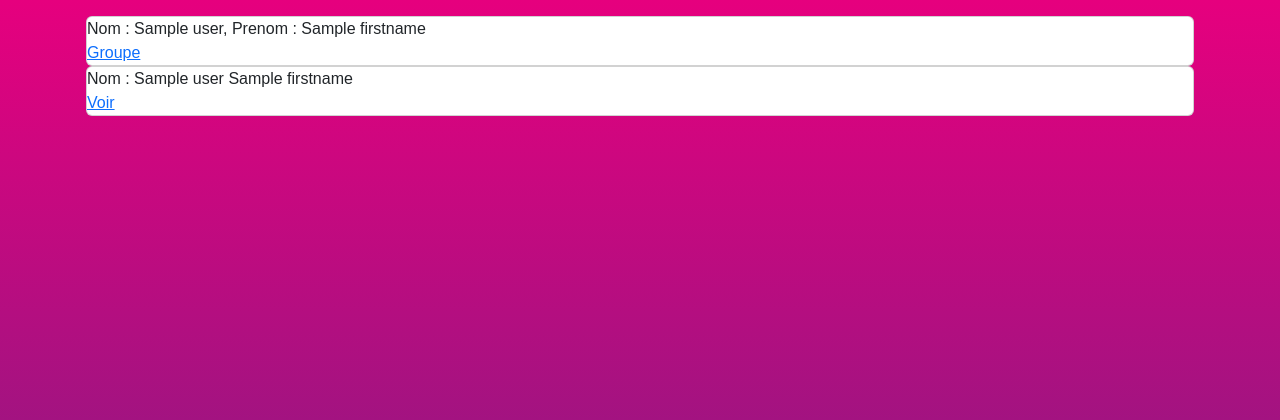
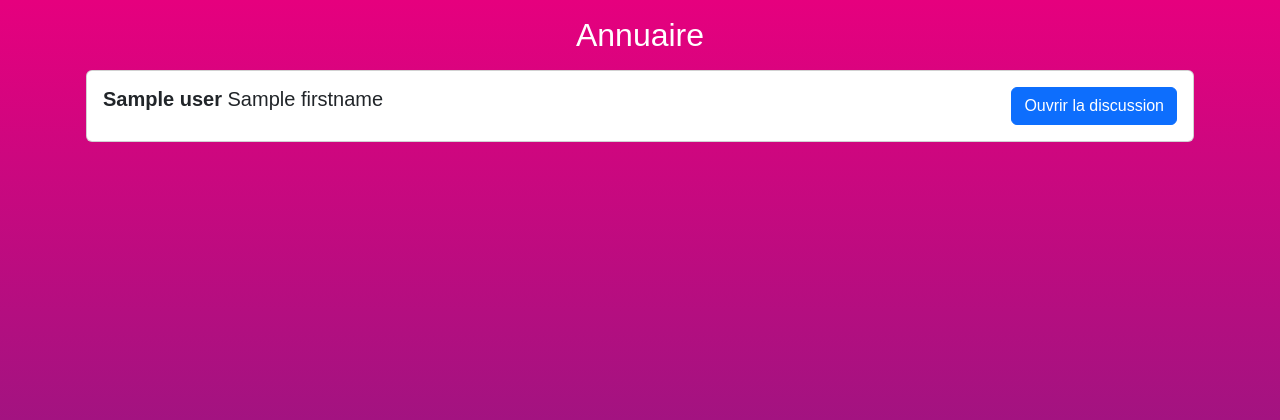
Before and after one commit to Pierre1077/idelly, a Symfony app: template templates/messaging/index.html.twig in a window 1280 px wide. Shown: the top 420 px of the page. Run offline with Twig, Linux system fonts and the light colour scheme; the template is opened without the code that fills it: most values are stand-ins (such as "Sample title", 1, 10 or a date in 2020); some libraries are stand-ins or nearby versions.

Commit message:
front annuaire + début front group

```diff
--- a/templates/messaging/index.html.twig
+++ b/templates/messaging/index.html.twig
@@ -4,35 +4,60 @@
 {% endblock %}
 
 {% block body %}
-	<div class="container p-3" style="min-height: 100vh">
+	<div
+		class="container p-3" style="min-height: 100vh">
 		{# Annuaire #}
+		<h2 class="titre">Annuaire</h2>
 		{% for userDistant in users %}
 			{% if userDistant != user %}
 				<div class="card">
-					<div>Nom :
-						{{ userDistant.name }}, Prenom :
-						{{userDistant.firstname}}
+					<div class="card-body">
+						<h5 class="card-title">
+							<b>{{ userDistant.name }}</b>
+							{{userDistant.firstname}}</h5>
+						<a href="{{ path('redirection_group', {'id': userDistant.id}) }}" class="btn btn-primary">Ouvrir la discussion</a>
 					</div>
-					<a href="{{ path('redirection_group', {'id': userDistant.id}) }}">Groupe</a>
 				</div>
 			{% endif %}
 		{% endfor %}
+
 		{# Message récent #}
-		{% for groupChat in groupChats %}
+		{# {% for groupChat in groupChats %}
 			{% if groupChat.lastUpdate != null %}
 				<div class="card">
-                    <div>Nom :
+					<div class="card-body">
+						<h5 class="card-title">
 							{% for userDistant in groupChat.users %}
 								{% if userDistant != user %}
-                                {{ userDistant.name }}
+									<b>{{ userDistant.name }}</b>
 									{{ userDistant.firstname }}
 								{% endif %}
+
 							{% endfor %}
 						</div>
-                    <a href="{{ path('redirection_group', {'id': groupChat.id}) }}">Voir</a>
+						<a href="{{ path('redirection_group', {'id': groupChat.id}) }}" class="btn btn-primary">
+							Voir
+						</a>
+					</div>
 				</div>
 			{% endif %}
-		{% endfor %}
+		{% endfor %} #}
 	</div>
 
+	<style>
+		.card {
+			margin-bottom: 10px;
+		}
+
+		.card-body {
+			display: flex;
+			justify-content: space-between;
+		}
+		.titre {
+			text-align: center;
+			color: white;
+			font-size: 2rem;
+			margin-bottom: 1rem;
+		}
+	</style>
 {% endblock %}
```
Also changed, not shown: src/Controller/MessagingController.php (+7 -0 lines), templates/messaging/groupChat.html.twig (+70 -1 lines). Lines whose indentation alone changed are shown as unchanged.
